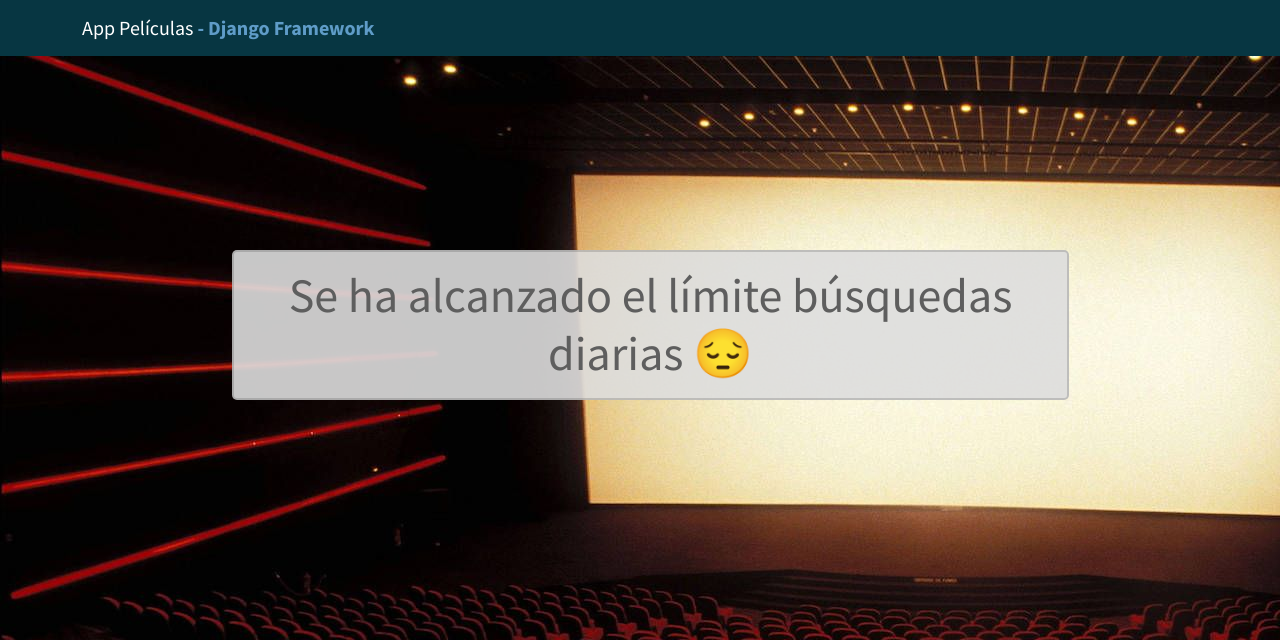
After one commit to JuanesFosch/App-Peliculas, a Django app: template App_Películas/templates/App_Películas/error_límite.html in a window 1280 px wide. The commit adds this page. Shown: the top 640 px of the page. Run offline with Django 4.2, Linux system fonts and the light colour scheme; the template is opened without the code that fills it, so the values that code supplies are empty; some libraries are stand-ins or nearby versions.

Commit message:
Se agregó el manejo y mensaje de error por límite

```diff
--- /dev/null
+++ b/App_Películas/templates/App_Películas/base.html
@@ -0,0 +1,29 @@
+
+{% load static %}
+
+<!DOCTYPE html>
+<html lang="en">
+
+<head>
+  <meta charset="UTF-8" />
+  <meta name="viewport" content="width=device-width, initial-scale=1.0" />
+  <link rel="stylesheet" href="{% static 'bootstrap.min.solar.css' %}">
+  <link rel="stylesheet" href="{% static 'estilos.css' %}">
+  <title>App Películas </title>
+</head>
+
+<body>
+    <div class="navbar navbar-expand-lg fixed-top navbar-dark bg-dark">
+      <div class="container">
+        <a href="../" class="navbar-brand">App Películas <span style="color: #5f9cc8;"> <strong> - Django
+              Framework</strong>
+          </span> </a>
+      </div>
+    </div>
+
+    <div>
+        {% block content %}
+        {% endblock content %}
+    </div>
+</body>
+</html>
--- /dev/null
+++ b/App_Películas/templates/App_Películas/error_límite.html
@@ -0,0 +1,14 @@
+{% extends "App_Películas/base.html" %}
+
+
+
+{% block content %}
+
+<div class="container">
+    <div id="jumbotron" class="jumbotron" style="text-align: center; margin-top: 250px; margin-bottom: 50px; padding-top: 15px;">
+     <h1 class="display-5"><p>Se ha alcanzado el límite búsquedas diarias &#128532</p>
+     </h1>
+   </div>
+   </div>
+
+{% endblock content %}
```
Also changed, not shown: App_Películas/templates/App_Películas/principal.html (+4 -16 lines), App_Películas/views.py (+14 -10 lines).
